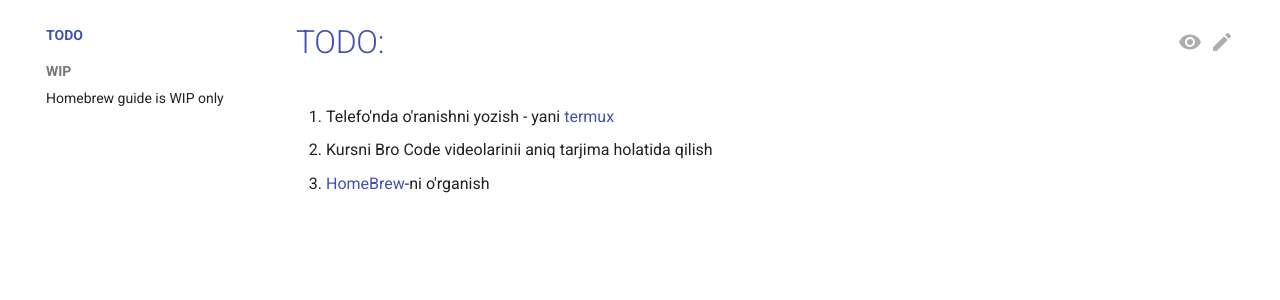
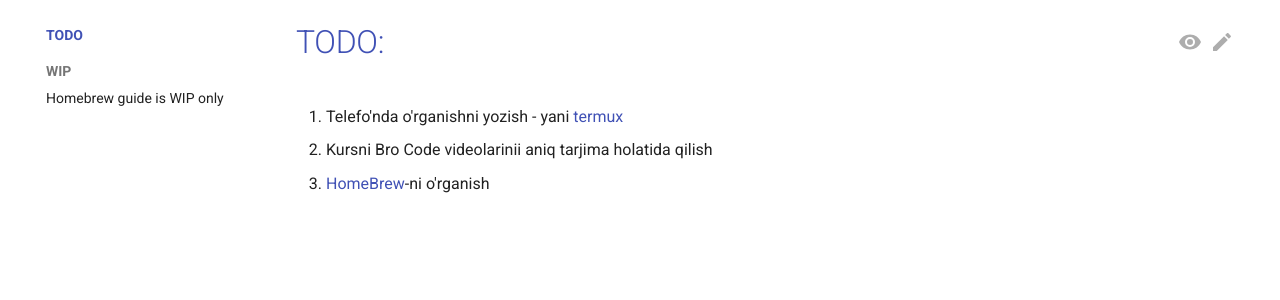
Before and after one commit to FSteak/mkdocsmaterial, an MkDocs documentation site: the page built from docs/todo/index.md, in a window 1280 px wide. Shown: the part 124-424 px from the top of the page. Built offline with MkDocs 1.6.1 and Material for MkDocs 9.7.7, drawn with Linux system fonts in a browser that asks for light colours; comment, search, counter and statistics services are not loaded.

Commit message:
index.md

```diff
--- a/docs/todo/index.md
+++ b/docs/todo/index.md
@@ -1,4 +1,4 @@
 # TODO:
-1. Telefo'nda o'ranishni yozish - yani [termux](../getting-started/index.md#termux)
+1. Telefo'nda o'rganishni yozish - yani [termux](../getting-started/index.md#termux)
 2. Kursni Bro Code videolarinii aniq tarjima holatida qilish
 3. [HomeBrew](wip/homebrew.md)-ni o'rganish
```
